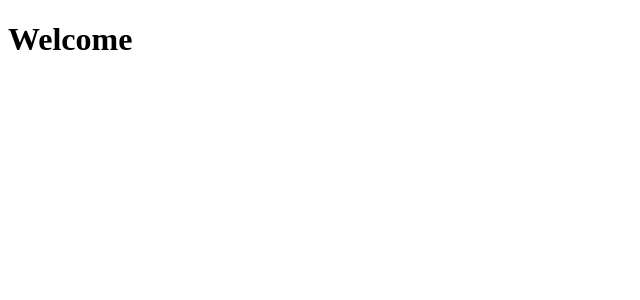
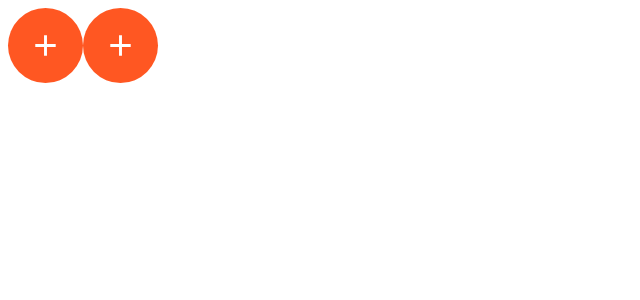
Before and after one commit to darksh3ll/app-test, a React (Create React App) app: page / in a window 1280 px wide. Shown: the top 300 px of the page, without its empty margins (0-640 px from the left). Built offline with nearby package versions, Linux system fonts and the light colour scheme.

Commit message:
feat:(#)() : integration of AddButton
add the button in the main component

```diff
--- a/src/pages/App/App.js
+++ b/src/pages/App/App.js
@@ -1,7 +1,12 @@
+import AddButton from '../../components/AddButton'
 
 function App() {
   return (
-   <h1>Welcome</h1>
+    <>
+      <AddButton/>
+      <AddButton/>
+    </>
+
   );
 }
 
```
